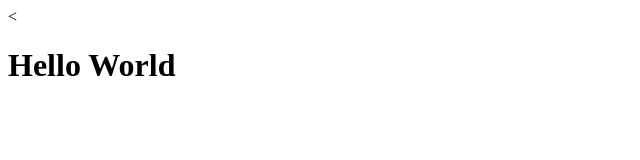
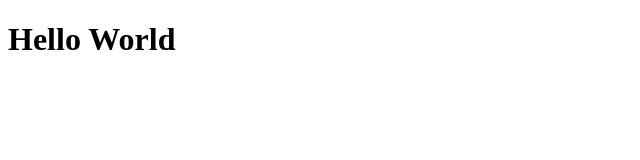
Before and after one commit to Astroknut/git-branching, a plain HTML site: page index.html in a window 1280 px wide. Shown: the whole page, without its empty margins (0-640 px from the left). Drawn offline with Linux system fonts and the light colour scheme.

Commit message:
fixes typo

```diff
--- a/index.html
+++ b/index.html
@@ -4,6 +4,6 @@
 	<title></title>
 </head>
 <body>
-	<<h1>Hello World</h1>
+	<h1>Hello World</h1>
 </body>
 </html>
```
